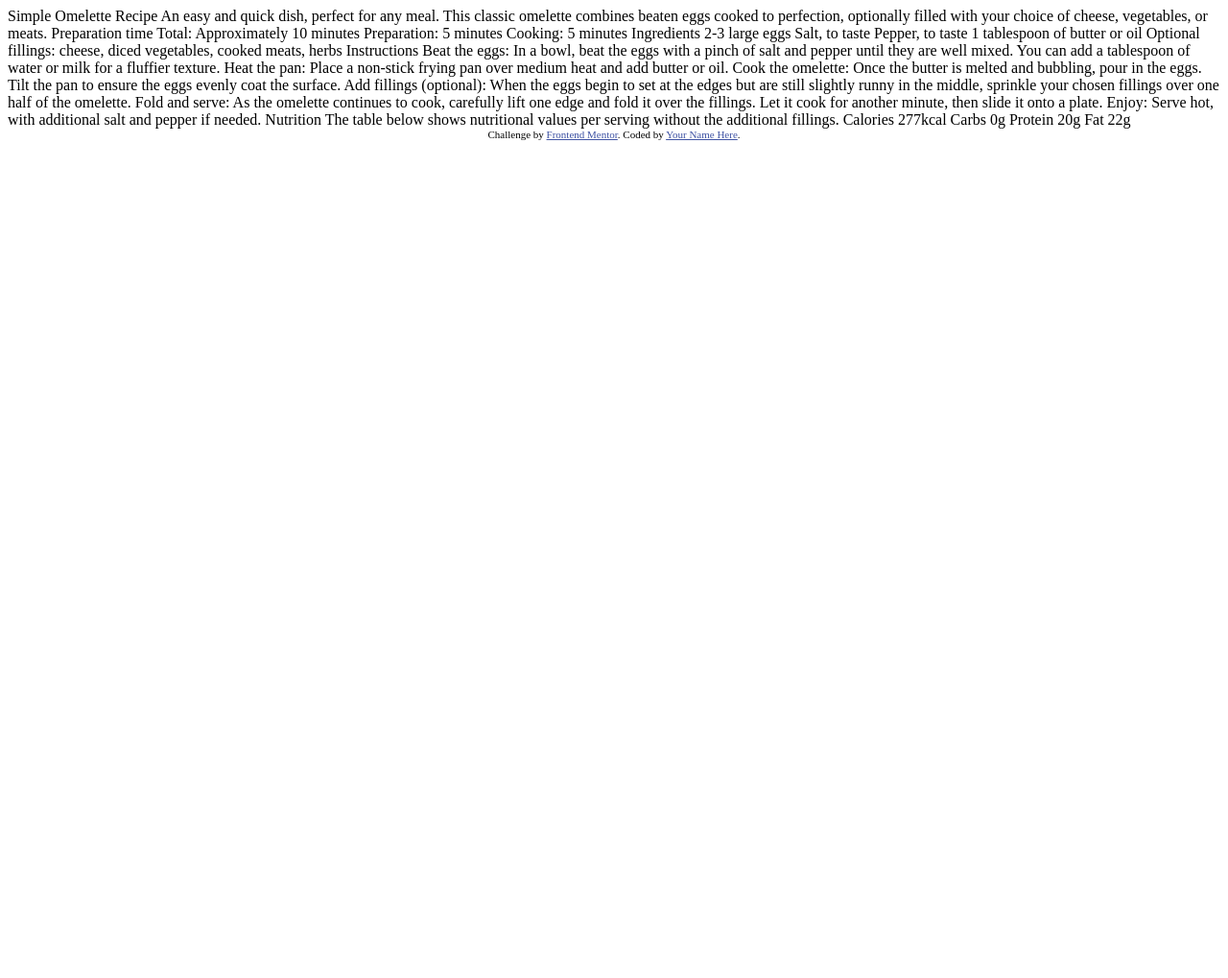
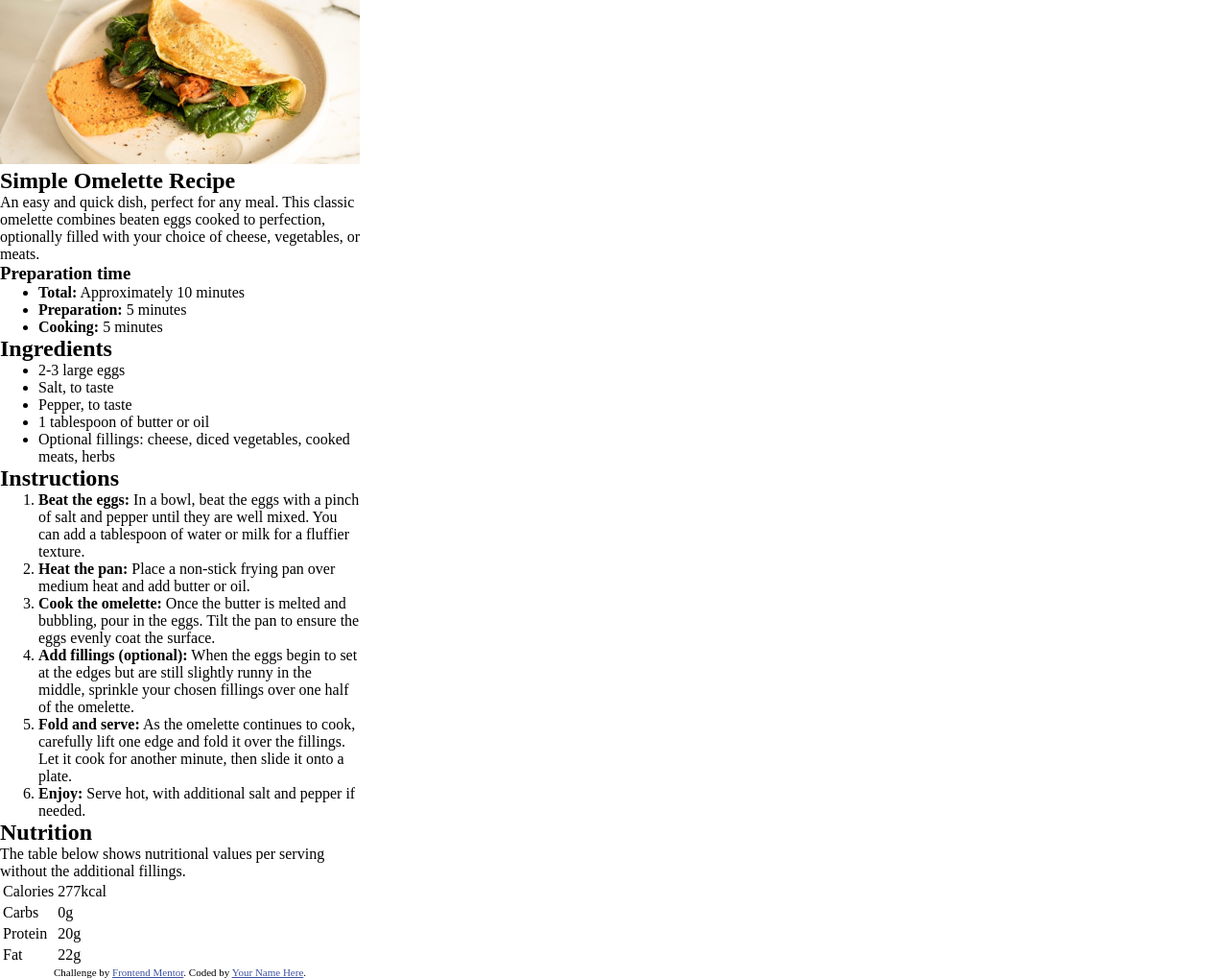
Before and after one commit to MonoDG/recipe-page, a plain HTML site: page index.html in a window 1280 px wide. Shown: the whole page at 96% size. Before the commit the page ends 800 px from the top, so only its background shows below. Drawn offline with Linux system fonts and the light colour scheme.

Commit message:
Add semantic html

```diff
--- a/index.html
+++ b/index.html
@@ -1,77 +1,104 @@
 <!DOCTYPE html>
 <html lang="en">
+
 <head>
   <meta charset="UTF-8">
-  <meta name="viewport" content="width=device-width, initial-scale=1.0"> <!-- displays site properly based on user's device -->
+  <meta name="viewport" content="width=device-width, initial-scale=1.0">
+  <!-- displays site properly based on user's device -->
 
   <link rel="icon" type="image/png" sizes="32x32" href="./assets/images/favicon-32x32.png">
-
+  <link rel="stylesheet" href="style.css">
   <title>Frontend Mentor | Recipe page</title>
 
-  <!-- Feel free to remove these styles or customise in your own stylesheet 👍 -->
-  <style>
-    .attribution { font-size: 11px; text-align: center; }
-    .attribution a { color: hsl(228, 45%, 44%); }
-  </style>
 </head>
+
 <body>
+  <article>
+    <header>
+      <figure>
+        <img src="./assets/images/image-omelette.jpeg" alt="omelette">
+      </figure>
+      <h1>Simple Omelette Recipe</h1>
 
-  Simple Omelette Recipe
+      <p>
+        An easy and quick dish, perfect for any meal. This classic omelette combines beaten eggs cooked
+        to perfection, optionally filled with your choice of cheese, vegetables, or meats.
+      </p>
+      <h3>Preparation time</h3>
 
-  An easy and quick dish, perfect for any meal. This classic omelette combines beaten eggs cooked
-  to perfection, optionally filled with your choice of cheese, vegetables, or meats.
+      <ul>
+        <li><b>Total:</b> Approximately 10 minutes</li>
+        <li><b>Preparation:</b> 5 minutes</li>
+        <li><b>Cooking:</b> 5 minutes</li>
+      </ul>
+    </header>
+    <main>
+      <section>
+        <h2>Ingredients</h2>
+        <ul>
+          <li>2-3 large eggs</li>
+          <li>Salt, to taste</li>
+          <li>Pepper, to taste</li>
+          <li>1 tablespoon of butter or oil</li>
+          <li>Optional fillings: cheese, diced vegetables, cooked meats, herbs</li>
+        </ul>
+      </section>
+      <section>
+        <h2>Instructions</h2>
 
-  Preparation time
+        <ol>
+          <li>
+            <b>Beat the eggs:</b> In a bowl, beat the eggs with a pinch of salt and pepper until they are well mixed.
+            You can add a tablespoon of water or milk for a fluffier texture.
+          </li>
+          <li><b>Heat the pan:</b> Place a non-stick frying pan over medium heat and add butter or oil.</li>
+          <li>
+            <b>Cook the omelette:</b> Once the butter is melted and bubbling, pour in the eggs. Tilt the pan to ensure
+            the eggs evenly coat the surface.
+          </li>
+          <li>
+            <b>Add fillings (optional):</b> When the eggs begin to set at the edges but are still slightly runny in the
+            middle, sprinkle your chosen fillings over one half of the omelette.
+          </li>
+          <li>
+            <b>Fold and serve:</b> As the omelette continues to cook, carefully lift one edge and fold it over the
+            fillings. Let it cook for another minute, then slide it onto a plate.
+          </li>
+          <li><b>Enjoy:</b> Serve hot, with additional salt and pepper if needed.</li>
+        </ol>
 
-  Total: Approximately 10 minutes
-  Preparation: 5 minutes
-  Cooking: 5 minutes
+      </section>
+      <section>
+        <h2>Nutrition</h2>
 
-  Ingredients
+        <p>The table below shows nutritional values per serving without the additional fillings.</p>
 
-  2-3 large eggs
-  Salt, to taste
-  Pepper, to taste
-  1 tablespoon of butter or oil
-  Optional fillings: cheese, diced vegetables, cooked meats, herbs
-
-  Instructions
-
-  Beat the eggs: In a bowl, beat the eggs with a pinch of salt and pepper until they are well mixed.
-  You can add a tablespoon of water or milk for a fluffier texture.
-
-  Heat the pan: Place a non-stick frying pan over medium heat and add butter or oil.
-
-  Cook the omelette: Once the butter is melted and bubbling, pour in the eggs. Tilt the pan to ensure
-  the eggs evenly coat the surface.
-
-  Add fillings (optional): When the eggs begin to set at the edges but are still slightly runny in the
-  middle, sprinkle your chosen fillings over one half of the omelette.
-
-  Fold and serve: As the omelette continues to cook, carefully lift one edge and fold it over the
-  fillings. Let it cook for another minute, then slide it onto a plate.
-
-  Enjoy: Serve hot, with additional salt and pepper if needed.
-
-  Nutrition
-
-  The table below shows nutritional values per serving without the additional fillings.
-
-  Calories
-  277kcal
-
-  Carbs
-  0g
-
-  Protein
-  20g
-
-  Fat
-  22g
+        <table>
+          <tr>
+            <td>Calories</td>
+            <td>277kcal</td>
+          </tr>
+          <tr>
+            <td>Carbs</td>
+            <td>0g</td>
+          </tr>
+          <tr>
+            <td>Protein</td>
+            <td>20g</td>
+          </tr>
+          <tr>
+            <td>Fat</td>
+            <td>22g</td>
+          </tr>
+        </table>
+      </section>
+    </main>
+  </article>
 
   <div class="attribution">
     Challenge by <a href="https://www.frontendmentor.io?ref=challenge" target="_blank">Frontend Mentor</a>.
     Coded by <a href="#">Your Name Here</a>.
   </div>
 </body>
+
 </html>
--- /dev/null
+++ b/style.css
@@ -0,0 +1,21 @@
+* {
+  box-sizing: border-box;
+  margin: 0;
+}
+
+body {
+  width: 375px;
+}
+
+img {
+  width: 100%;
+}
+
+.attribution {
+  font-size: 11px;
+  text-align: center;
+}
+
+.attribution a {
+  color: hsl(228, 45%, 44%);
+}
```
